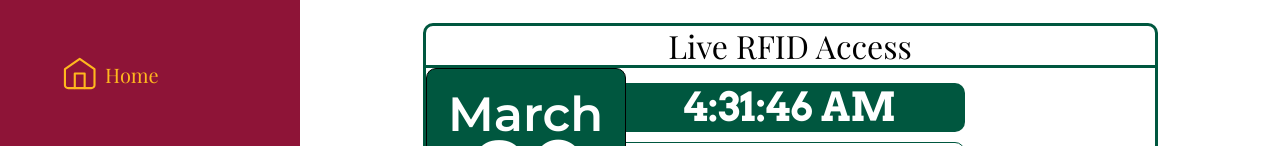
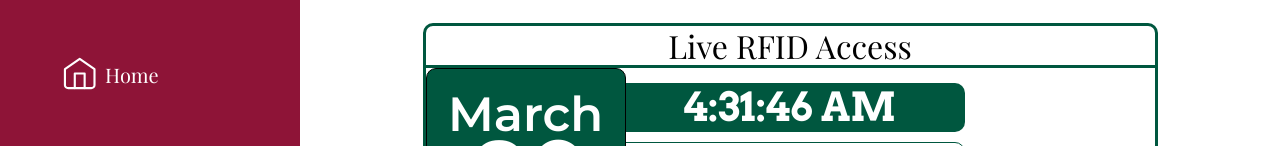
Before and after one commit to Hyper-Devs/Hyper-Devs, a React (Create React App) app in the folder client/: page /dashboard in a window 1280 px wide. Shown: the part 334-480 px from the top of the page. Built offline with nearby package versions, Linux system fonts and the light colour scheme; the HTML template or start-up script is replaced by a standard one; a web font is replaced by a local one.

Commit message:
added sidebar behaviors for page switching

```diff
--- a/client/src/Components/Sidebar/Sidebar.jsx
+++ b/client/src/Components/Sidebar/Sidebar.jsx
@@ -3,12 +3,13 @@ import { useRef, useEffect } from "react";
 import "./Sidebar.css";
 
 
-const SideNavBar = () => {
-	const [isHovered1, setIsHovered1] = useState(false);
-	const [isHovered2, setIsHovered2] = useState(false);
-	const [isHovered3, setIsHovered3] = useState(false);
-	const [isHovered4, setIsHovered4] = useState(false);
-	const [isHovered5, setIsHovered5] = useState(false);
+const SideNavBar = ({buttonState}) => {
+	const val = buttonState;
+	const [isHovered1, setIsHovered1] = useState(val.item1);
+	const [isHovered2, setIsHovered2] = useState(val.item2);
+	const [isHovered3, setIsHovered3] = useState(val.item3);
+	const [isHovered4, setIsHovered4] = useState(val.item4);
+	const [isHovered5, setIsHovered5] = useState(val.item5);
 	const [isHovered6, setIsHovered6] = useState(false);
 	const handleMouseEnter = (item) => {
 		switch(item){
@@ -37,19 +38,19 @@ const SideNavBar = () => {
 	const handleMouseLeave = (item) => {
 		switch(item){
 			case '1':
-				setIsHovered1(false);
+				setIsHovered1(val.item1);
 				break;
 			case '2':
-				setIsHovered2(false);
+				setIsHovered2(val.item2);
 				break;
 			case '3':
-				setIsHovered3(false);
+				setIsHovered3(val.item3);
 				break;
 			case '4':
-				setIsHovered4(false);
+				setIsHovered4(val.item4);
 				break;
 			case '5':
-				setIsHovered5(false);
+				setIsHovered5(val.item5);
 				break;
 			case '6':
 				setIsHovered6(false);
@@ -59,15 +60,15 @@ const SideNavBar = () => {
 		}
 	};
 
-	const [isExpanded, setExpendState] = useState(false);
+	const [isExpanded, setExpendState] = useState(true);
 	const divRef = useRef(null);
 	useEffect(() => {
 		const handleMouseOver = () => {
-			setExpendState(!isExpanded);
+			setExpendState(isExpanded);
 		};
 
 		const handleMouseOut = () => {
-			setExpendState(isExpanded);
+			setExpendState(!isExpanded);
 		};
 
 		const div = divRef.current;
@@ -95,7 +96,7 @@ const SideNavBar = () => {
 			className: "sidebar-menu-item-hovered1",
 			text: "Home",
 			icon: "icons/home.svg",
-			link: "home",
+			link: "dashboard",
 			index: '1',
 			currState: isHovered1,
 		},
@@ -177,6 +178,7 @@ const SideNavBar = () => {
 								src={icon} alt="" srcset=""
 								onMouseEnter={() => handleMouseEnter(index)}
 								onMouseLeave={() => handleMouseLeave(index)}
+								onClick={() => handleMouseEnter(index)}
 							/>
 							{isExpanded &&
 							<p
@@ -184,6 +186,7 @@ const SideNavBar = () => {
 								style={{align: 'center', margin: 5, fontSize: 20}}
 								onMouseEnter={() => handleMouseEnter(index)}
 								onMouseLeave={() => handleMouseLeave(index)}
+								onClick={() => handleMouseEnter(index)}
 							>
 								{text}
 							</p>
--- a/client/src/Pages/Dashboard/Dashboard.jsx
+++ b/client/src/Pages/Dashboard/Dashboard.jsx
@@ -18,9 +18,18 @@ function Dashboard() {
         <div className='dashboard-footer'>
           <Dfooter />
           <Footer />
+
         </div>
       </div>
-      <Sidebar />
+      <Sidebar
+        buttonState = {{
+          item1: true,
+          item2: false,
+          item3: false,
+          item4: false,
+          item5: false
+        }}
+      />
     </div>
   )
 }
```
